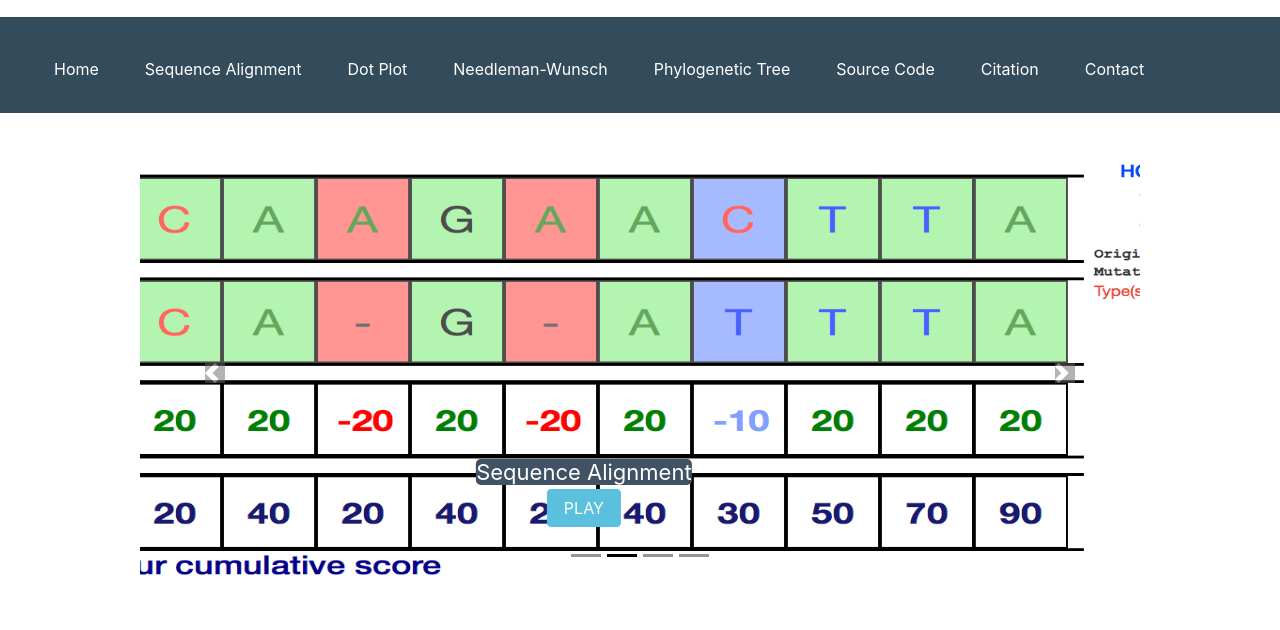
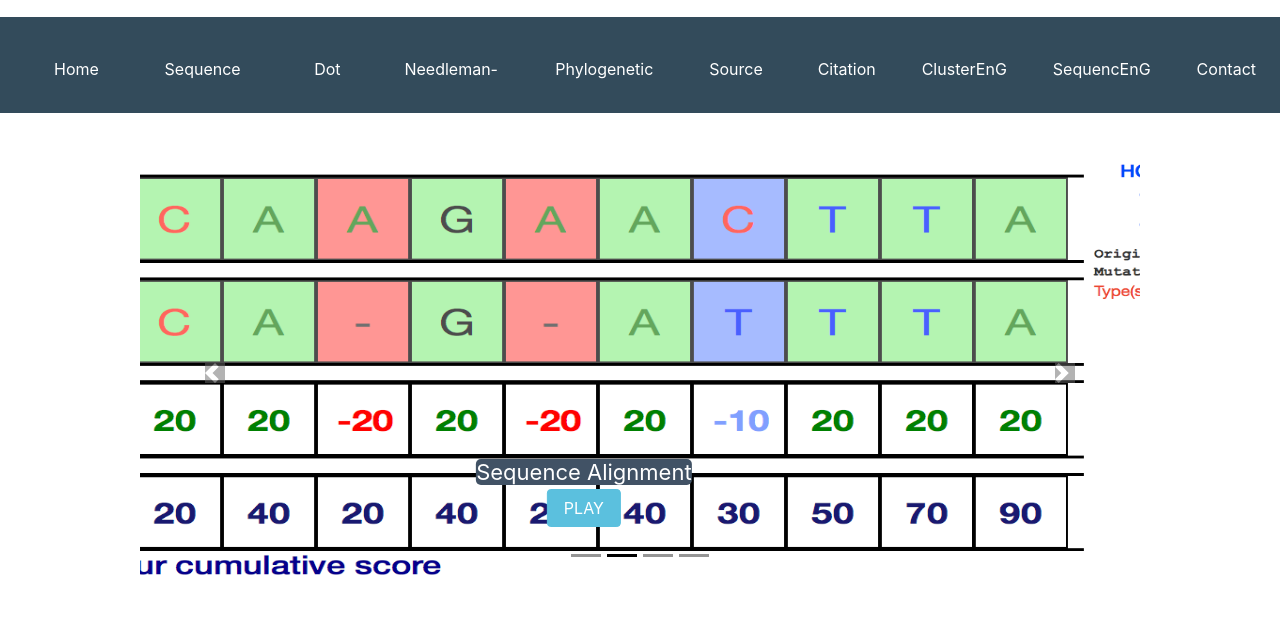
Before and after one commit to KnowEnG/TeachEnG, a plain HTML site: page index.html in a window 1280 px wide. Shown: the part 141-771 px from the top of the page. Drawn offline with nearby package versions, Linux system fonts and the light colour scheme; a script that the page names is missing.

Commit message:
add sequencEnG and clusterEnG

```diff
--- a/index.html
+++ b/index.html
@@ -77,6 +77,15 @@
        <li class="nav-item my-nav">
         <a class="nav-link my-nav-link" href="#cite" onclick="show_cite()">Citation</a>
       </li>
+		 <li class="nav-item my-nav">
+        <a class="nav-link my-nav-link" target="_blank" href="http://education.knoweng.org/clustereng/">ClusterEnG</a>
+      </li>
+
+         <li class="nav-item my-nav">
+        <a class="nav-link my-nav-link" target="_blank" href="http://education.knoweng.org/sequenceng/">SequencEnG</a>
+      </li>
+
+
      <li class="nav-item my-nav">
         <a class="nav-link my-nav-link" href="#contact" onclick="show_contact()">Contact</a>
       </li>
```
